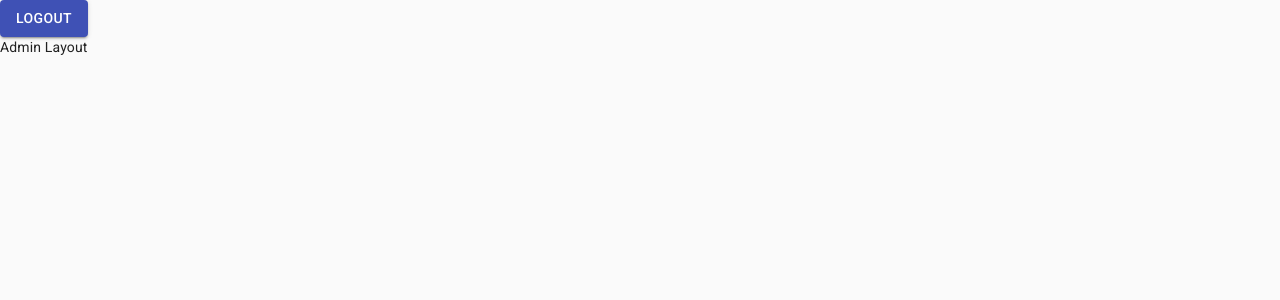
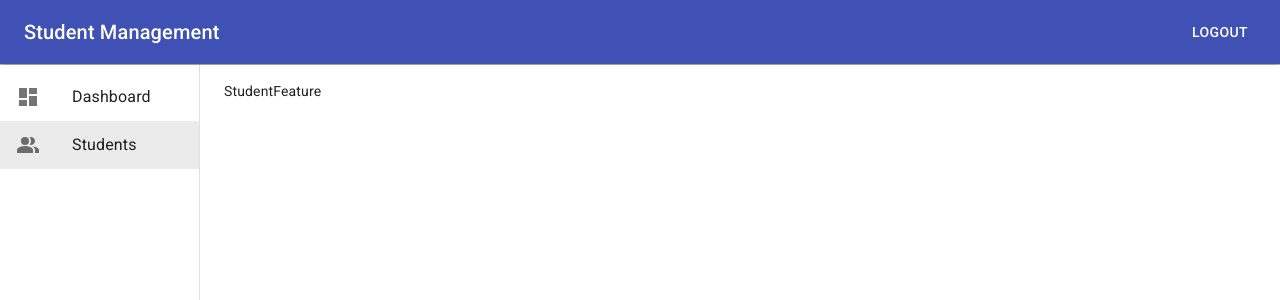
Before and after one commit to quocuyvan/learn-rtk-saga, a React (Create React App) app: page /admin/students in a window 1280 px wide. Shown: the top 300 px of the page. Built offline with nearby package versions, Linux system fonts and the light colour scheme; no server answers; sample sign-in values are in the browser's storage.

Commit message:
Add UI header, sidebar, main

```diff
--- a/src/App.tsx
+++ b/src/App.tsx
@@ -1,29 +1,11 @@
-import { Button } from '@material-ui/core';
-import cityApi from 'api/cityApi';
-import { useAppDispatch } from 'app/hooks';
 import { NotFound, PrivateRoute } from 'components/Common';
 import { AdminLayout } from 'components/Layout';
-import { authActions } from 'features/auth/authSlice';
 import LoginPage from 'features/auth/pages/LoginPage';
-import { useEffect } from 'react';
 import { Route, Switch } from 'react-router-dom';
 
 function App() {
-    const dispatch = useAppDispatch();
-
-    useEffect(() => {
-        cityApi.getAll().then((res) => console.log('res', res));
-    }, []);
-
     return (
         <>
-            <Button
-                variant={'contained'}
-                color={'primary'}
-                onClick={() => dispatch(authActions.logout())}
-            >
-                Logout
-            </Button>
             <Switch>
                 <Route path="/login">
                     <LoginPage />
--- /dev/null
+++ b/src/components/Common/Header.tsx
@@ -0,0 +1,39 @@
+import { AppBar, Button, makeStyles, Toolbar, Typography } from '@material-ui/core';
+import { useAppDispatch } from 'app/hooks';
+import { authActions } from 'features/auth/authSlice';
+import * as React from 'react';
+
+const useStyles = makeStyles((theme) => ({
+    root: {
+        flexGrow: 1,
+    },
+
+    title: {
+        flexGrow: 1,
+    },
+}));
+
+export function Header() {
+    const classes = useStyles();
+    const dispatch = useAppDispatch();
+
+    const handleLogoutClick = () => {
+        dispatch(authActions.logout());
+    };
+
+    return (
+        <div className={classes.root}>
+            <AppBar position="static">
+                <Toolbar>
+                    <Typography variant="h6" className={classes.title}>
+                        Student Management
+                    </Typography>
+
+                    <Button color="inherit" onClick={handleLogoutClick}>
+                        Logout
+                    </Button>
+                </Toolbar>
+            </AppBar>
+        </div>
+    );
+}
--- /dev/null
+++ b/src/components/Common/Sidebar.tsx
@@ -0,0 +1,52 @@
+import List from '@material-ui/core/List';
+import ListItem from '@material-ui/core/ListItem';
+import ListItemIcon from '@material-ui/core/ListItemIcon';
+import ListItemText from '@material-ui/core/ListItemText';
+import { makeStyles } from '@material-ui/core/styles';
+import { Dashboard, PeopleAlt } from '@material-ui/icons';
+import React from 'react';
+import { NavLink } from 'react-router-dom';
+
+const useStyles = makeStyles((theme) => ({
+    root: {
+        width: '100%',
+        maxWidth: 360,
+        backgroundColor: theme.palette.background.paper,
+    },
+
+    link: {
+        color: 'inherit',
+        textDecoration: 'none',
+
+        '&.active > div': {
+            backgroundColor: theme.palette.action.selected,
+        },
+    },
+}));
+
+export function Sidebar() {
+    const classes = useStyles();
+
+    return (
+        <div className={classes.root}>
+            <List component="nav" aria-label="main mailbox folders">
+                <NavLink to="/admin/dashboard" className={classes.link}>
+                    <ListItem button>
+                        <ListItemIcon>
+                            <Dashboard />
+                        </ListItemIcon>
+                        <ListItemText primary="Dashboard" />
+                    </ListItem>
+                </NavLink>
+                <NavLink to="/admin/students" className={classes.link}>
+                    <ListItem button>
+                        <ListItemIcon>
+                            <PeopleAlt />
+                        </ListItemIcon>
+                        <ListItemText primary="Students" />
+                    </ListItem>
+                </NavLink>
+            </List>
+        </div>
+    );
+}
--- a/src/components/Common/index.ts
+++ b/src/components/Common/index.ts
@@ -1,2 +1,4 @@
 export * from './NotFound';
 export * from './PrivateRoute';
+export * from './Header';
+export * from './Sidebar';
--- a/src/components/Layout/Admin.tsx
+++ b/src/components/Layout/Admin.tsx
@@ -1,7 +1,57 @@
+import { Box, makeStyles } from '@material-ui/core';
+import { Header, Sidebar } from 'components/Common';
+import DashBoard from 'features/dashboard';
+import StudentFeature from 'features/student';
 import * as React from 'react';
+import { Route, Switch } from 'react-router-dom';
 
-export interface AdminLayoutProps {}
+const useStyles = makeStyles((theme) => ({
+    root: {
+        display: 'grid',
+        gridTemplateRows: 'auto 1fr',
+        gridTemplateColumns: '200px 1fr',
+        gridTemplateAreas: `"header header" "sidebar main"`,
+        minHeight: '100vh',
+    },
+    header: {
+        gridArea: 'header',
+        borderBottom: `1px solid ${theme.palette.divider}`,
+    },
+    sidebar: {
+        gridArea: 'sidebar',
+        borderRight: `1px solid ${theme.palette.divider}`,
+        backgroundColor: theme.palette.background.paper,
+    },
+    main: {
+        gridArea: 'main',
+        backgroundColor: theme.palette.background.paper,
+        padding: theme.spacing(2, 3),
+    },
+}));
 
-export function AdminLayout(props: AdminLayoutProps): JSX.Element {
-    return <div>Admin Layout</div>;
+export function AdminLayout(): JSX.Element {
+    const classes = useStyles();
+
+    return (
+        <Box className={classes.root}>
+            <Box className={classes.header}>
+                <Header />
+            </Box>
+            <Box className={classes.sidebar}>
+                <Sidebar />
+            </Box>
+            <Box className={classes.main}>
+                <Switch>
+                    <Route path="/admin/dashboard">
+                        <DashBoard />
+                    </Route>
+                </Switch>
+                <Switch>
+                    <Route path="/admin/students">
+                        <StudentFeature />
+                    </Route>
+                </Switch>
+            </Box>
+        </Box>
+    );
 }
--- a/src/features/auth/authSaga.ts
+++ b/src/features/auth/authSaga.ts
@@ -14,7 +14,7 @@
             })
         );
         // redirect to admin page
-        yield put(push('/admin'));
+        yield put(push('/admin/dashboard'));
     } catch (error: any) {
         yield put(authActions.loginFailed(error.message));
     }
--- /dev/null
+++ b/src/features/dashboard/index.tsx
@@ -0,0 +1,5 @@
+import * as React from 'react';
+
+export default function DashBoard() {
+    return <div>Dashboard</div>;
+}
--- /dev/null
+++ b/src/features/student/index.tsx
@@ -0,0 +1,5 @@
+import * as React from 'react';
+
+export default function StudentFeature() {
+    return <div>StudentFeature</div>;
+}
```
